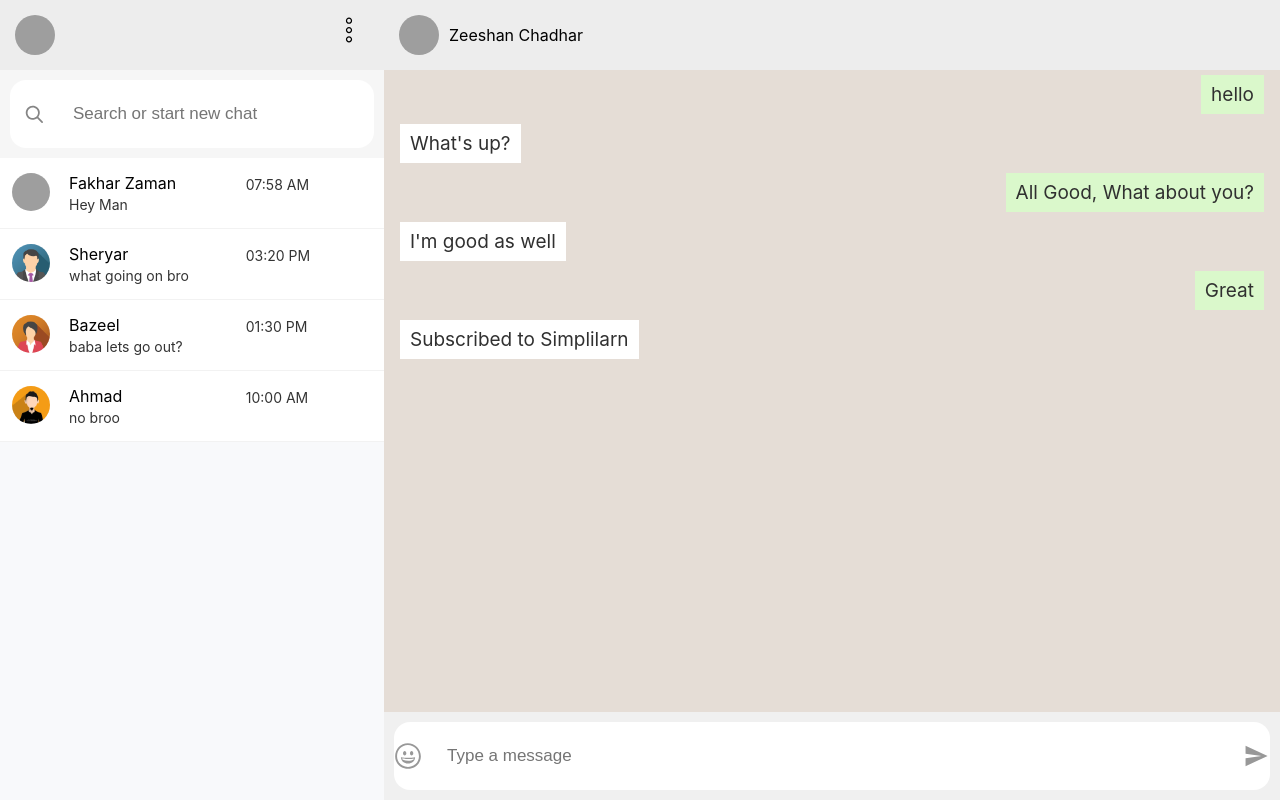
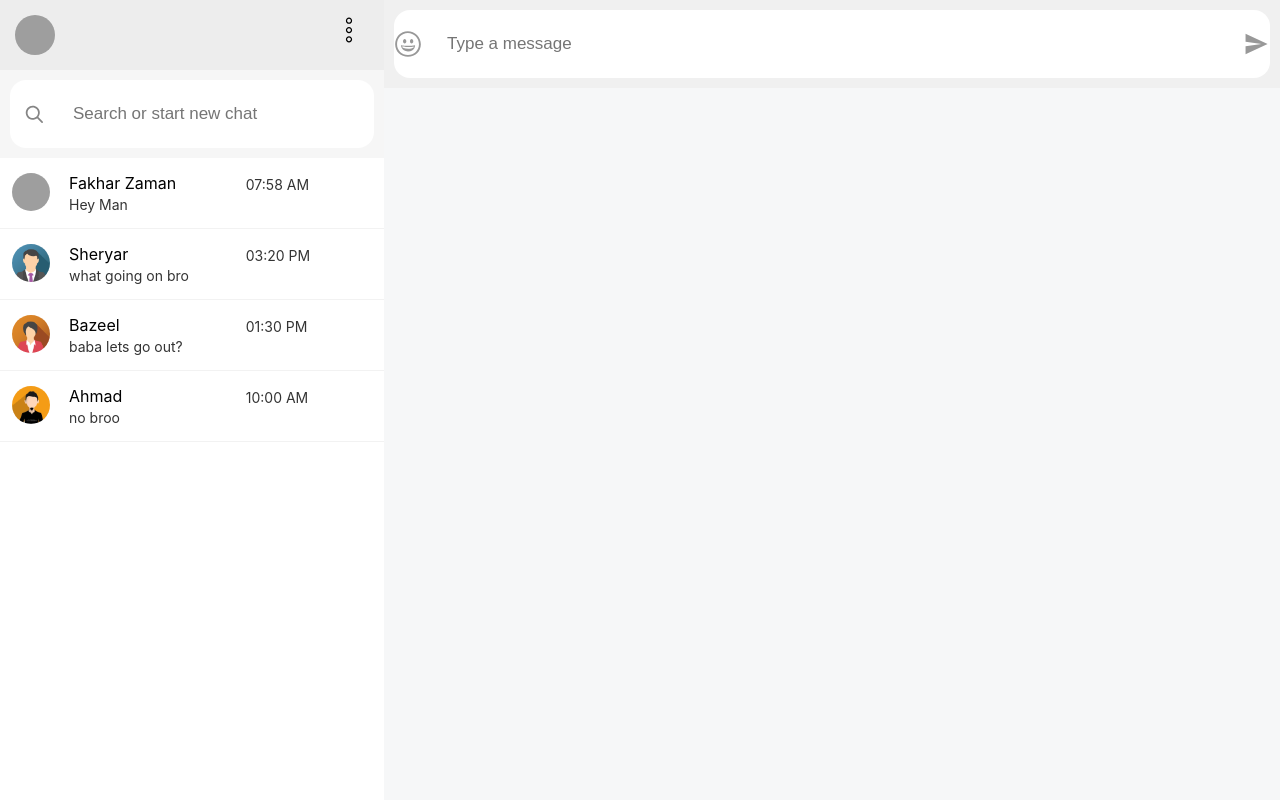
Before and after one commit to zeeshanch909/Whatsapp_Clone, a React (Create React App) app: page / in a window 1280 px wide. Built offline with nearby package versions, Linux system fonts and the light colour scheme; grey boxes are pictures that could not be loaded.

Commit message:
conversation component showing data dynamically

```diff
--- a/src/App.js
+++ b/src/App.js
@@ -1,6 +1,8 @@
 import styled from "styled-components";
+import { useState } from "react";
 import ContactListComponent from "./components/ContactListComponents";
 import ConversationComponent from "./components/ConversationComponents";
+import { contactList, messagesList } from './Data';
 
 const Container = styled.div`
 display : flex;
@@ -10,11 +12,19 @@ width: 100%;
 background: #f8f9fb;
 `;
 function App() {
+  const [selectedContact, setSelectedContact] = useState(null);
+
+  const handleContactClick = (contactData) => {
+    setSelectedContact(contactData);
+  };
   return (
     <>
       <Container>
-        <ContactListComponent />
-        <ConversationComponent />
+        <ContactListComponent contactList={contactList}
+          onContactClick={handleContactClick}
+        />
+        <ConversationComponent selectedContact={selectedContact}
+          messagesList={messagesList} />
       </Container>
     </>
   );
--- a/src/Data.js
+++ b/src/Data.js
@@ -67,7 +67,7 @@ export const messagesList = [
   {
     id: 5,
     messageType: "TEXT",
-    text: "Subscribed to Simplilarn",
+    text: "Have a good day, buddy",
     senderID: 1,
     addedOn: "12:00 PM",
   },
--- a/src/components/ContactListComponents.js
+++ b/src/components/ContactListComponents.js
@@ -9,6 +9,7 @@ export const Container = styled.div`
   flex-direction: column;
   height: 100%;
   width: 30%;
+  background-color: white
 `;
 
 export const ProfileInfoDiv = styled.div`
@@ -99,29 +100,60 @@ const ContactInfo = styled.div`
   margin: 0 19px;
 `;
 
-const ContactComponent = ({ userData }) => {
-  return (
-    <ContactItem>
-      <ProfileIcon src={userData.profilePic} />
-      <ContactInfo>
-        <ContactName>{userData.name}</ContactName>
-        <MessageText>{userData.lastText}</MessageText>
-      </ContactInfo>
-      <MessageText>{userData.lastTextTime}</MessageText>
-    </ContactItem>
-  );
-};
+// const ContactComponent = ({ userData }) => {
+//   return (
+//     <ContactItem>
+//       <ProfileIcon src={userData.profilePic} />
+//       <ContactInfo>
+//         <ContactName>{userData.name}</ContactName>
+//         <MessageText>{userData.lastText}</MessageText>
+//       </ContactInfo>
+//       <MessageText>{userData.lastTextTime}</MessageText>
+//     </ContactItem>
+//   );
+// };
 
-const ContactListComponent = () => {
+// const ContactListComponent = ({ contactList, onContactClick }) => {
+//   const [showMenu, setShowMenu] = useState(false);
+
+//   const toggleMenu = () => {
+//     setShowMenu(!showMenu);
+//     // console.log("Menu Clicked!");
+//   };
+
+//   return (
+//     <>
+//       <Container>
+//         <ProfileInfoDiv>
+//           <ProfileImage src="/profile/chadhar.png" />
+//           <Menu onClick={toggleMenu} />
+//           {showMenu && <MenuItems setShowMenu={setShowMenu} />}
+//         </ProfileInfoDiv>
+//         <SearchBox>
+//           <SearchContainer>
+//             <SearchIcon src={'/search-icon.svg'} />
+//             <SearchInput placeholder="Search or start new chat" />
+//           </SearchContainer>
+//         </SearchBox>
+
+//         {contactList.map((userData, index) => (
+//           <ContactComponent key={index} userData={userData} />
+//         ))}
+//       </Container>
+//     </>
+// );
+// };
+
+// export default ContactListComponent;
+// %%%%%%%%%%%%%%%%%%%%%%%%%%%%%%%%%%%%%%%%
+const ContactListComponent = ({ contactList, onContactClick }) => {
   const [showMenu, setShowMenu] = useState(false);
 
   const toggleMenu = () => {
     setShowMenu(!showMenu);
-    // console.log("Menu Clicked!");
-  };
-
+    console.log("Menu Clicked!");
+  }
   return (
-    <>
     <Container>
       <ProfileInfoDiv>
         <ProfileImage src="/profile/chadhar.png" />
@@ -134,12 +166,21 @@ const ContactListComponent = () => {
           <SearchInput placeholder="Search or start new chat" />
         </SearchContainer>
       </SearchBox>
-        {contactList.map((userData, index) => (
-          <ContactComponent key={index} userData={userData} />
+
+      {contactList.map((contact) => (
+        <ContactItem key={contact.id} onClick={() => onContactClick(contact)}>
+          <ProfileIcon src={contact.profilePic} />
+          <ContactInfo>
+            <ContactName>{contact.name}</ContactName>
+
+            <MessageText>{contact.lastText}</MessageText>
+          </ContactInfo>
+          <MessageText>{contact.lastTextTime}</MessageText>
+        </ContactItem>
       ))}
     </Container>
-    </>
   );
-};
+}
+
 
 export default ContactListComponent;
--- a/src/components/ConversationComponents.js
+++ b/src/components/ConversationComponents.js
@@ -65,20 +65,55 @@ padding: 8px 10px;
 font-size: 19px;
 `;
 
-const ConversationComponent = () => {
-    return (<>
+// const ConversationComponent = () => {
+//     return (<>
+//         <Container>
+//             <ProfileHeader>
+//                 <ProfileImage src="/profile/chadhar.png" />
+//                 Zeeshan Chadhar
+//             </ProfileHeader>
+//             <MessageContainer>
+//                 {messagesList.map((messageData) => (
+//                     <MessageDiv isYours={messageData.senderID === 0}>
+//                         <Message isYours={messageData.senderID === 0}>{[messageData.text]} </Message>
+//                     </MessageDiv>
+//                 ))}
+//             </MessageContainer>
+//             <ChatBox>
+//                 <SearchContainer>
+//                     <EmojiImage src={"/data.svg"} />
+//                     <SearchInput placeholder="Type a message" />
+//                     <SendIcon />
+//                 </SearchContainer>
+//             </ChatBox>
+//         </Container>
+//     </>
+//     );
+// };
+// export default ConversationComponent;
+// %%%%%%%%%%%%%%%%%%%%%%%%%%%%%%%%%%%%%%%%%%%%%
+const ConversationComponent = ({ selectedContact, messagesList }) => {
+    return (
         <Container>
+
+            {selectedContact && (
+                <>
                     <ProfileHeader>
-                <ProfileImage src="/profile/chadhar.png" />
-                Zeeshan Chadhar
+                        <ProfileImage src={selectedContact.profilePic} />
+                        <div>{selectedContact.name}</div>
                     </ProfileHeader>
                     <MessageContainer>
+
                         {messagesList.map((messageData) => (
-                    <MessageDiv isYours={messageData.senderID === 0}>
-                        <Message isYours={messageData.senderID === 0}>{[messageData.text]} </Message>
+                            <MessageDiv isYours={messageData.senderID === selectedContact.id}>
+                                <Message isYours={messageData.senderID === selectedContact.id}>
+                                    {messageData.text}
+                                </Message>
                             </MessageDiv>
                         ))}
                     </MessageContainer>
+                </>
+            )}
             <ChatBox>
                 <SearchContainer>
                     <EmojiImage src={"/data.svg"} />
@@ -87,7 +122,7 @@ const ConversationComponent = () => {
                 </SearchContainer>
             </ChatBox>
         </Container>
-    </>
     );
 };
+
 export default ConversationComponent;
--- a/src/components/Modal.js
+++ b/src/components/Modal.js
@@ -2,11 +2,12 @@ import React, { useState } from 'react';
 import "../styles/modal.css";
 
 const Modal = ({ setShowModal }) => {
-  const [selectedOption, setSelectedOption] = useState('dark');
+  const [theme, setTheme] = useState('light');
 
   const handleOptionChange = (event) => {
-    setSelectedOption(event.target.value);
+    setTheme(theme === 'light' ? 'dark' : 'light');
   };
+
 
   const hideModal = () => {
     setShowModal(false);
@@ -14,7 +15,7 @@ const Modal = ({ setShowModal }) => {
 
   return (
     <>
-      <div className="modal-container">
+      <div className={`modal-container ${theme}`}>
         <div className="theme-object">
           <div className="dark-mode">
             <input
@@ -22,7 +23,7 @@ const Modal = ({ setShowModal }) => {
               id="dark"
               name="theme"
               value="dark"
-              checked={selectedOption === 'dark'}
+              checked={theme === 'dark'}
               onChange={handleOptionChange}
             />
             <label htmlFor="dark" >Dark</label>
@@ -33,14 +34,13 @@ const Modal = ({ setShowModal }) => {
               id="light"
               name="theme"
               value="light"
-              checked={selectedOption === 'light'}
+              checked={theme === 'light'}
               onChange={handleOptionChange}
             />
             <label htmlFor="light">Light</label>
           </div>
         </div>
         <div className="cancel">
-
           <button onClick={hideModal}>Cancel</button>
         </div>
       </div>
--- a/src/styles/modal.css
+++ b/src/styles/modal.css
@@ -8,6 +8,8 @@
   height: 200px;
 
 }
+
+
 
 .theme-object {
   display: flex;
@@ -30,5 +32,15 @@
 
 .cancel {
   text-align: center;
-  margin-bottom: 10px;
 }
+
+.light {
+  background-color: white;
+  color: black;
+}
+
+/* Styles for dark theme */
+.dark {
+  background-color: black;
+  color: white;
+}
```
Also changed, not shown: src/index.css (line endings or trailing spaces). Lines whose indentation alone changed are shown as unchanged.
